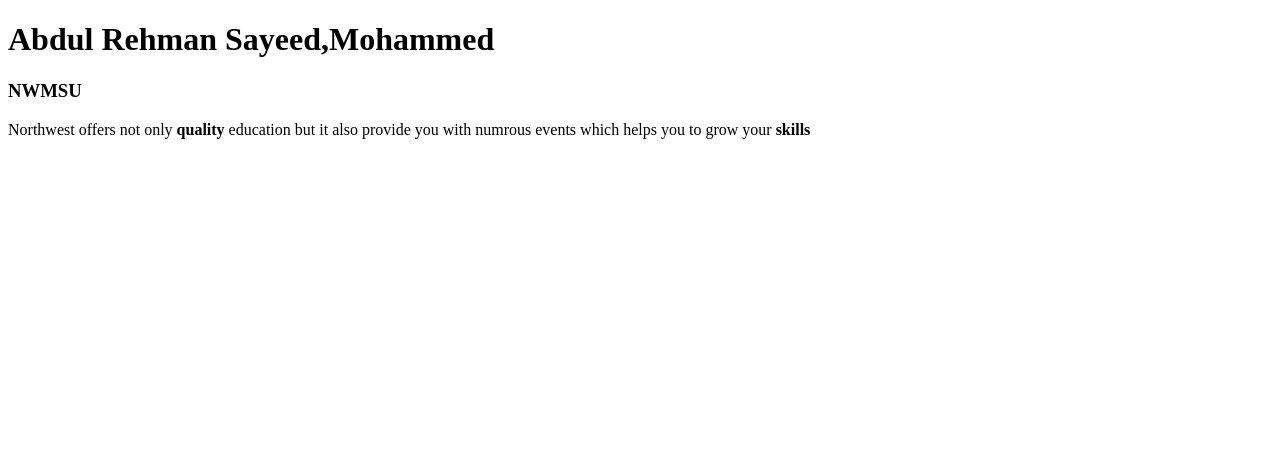
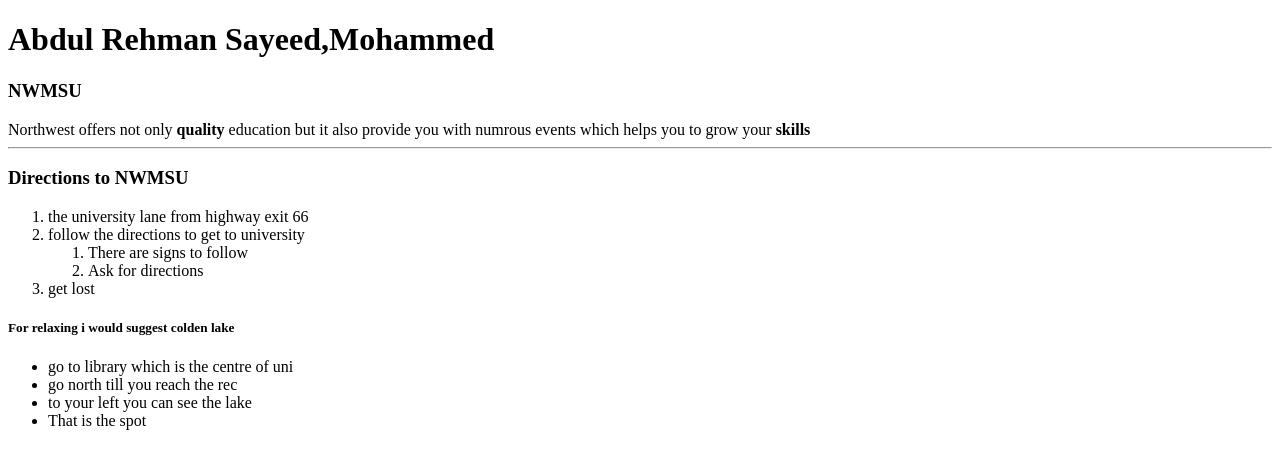
Before and after one commit to 44-563-WebApps-F21/webapps-f21-assignment-3-AbdulRehmanSayeed, a plain HTML site: page index.html in a window 1280 px wide. Drawn offline with Linux system fonts and the light colour scheme.

Commit message:
Order and unorder list

```diff
--- a/index.html
+++ b/index.html
@@ -9,6 +9,26 @@
                <h3>NWMSU
                </h3>
                Northwest offers not only <b>quality</b> education but it also provide you with numrous events which helps you to grow your <b>skills</b>
+<hr>
+<h3>Directions to NWMSU</h3>
+ <ol>
+    <li>the university lane from highway exit 66</li>
+    <li>follow the directions to get to university
+        <ol><li>There are signs to follow</li>
+        <li>Ask for directions</li></ol>
+    </li>
+    <li>get lost</li>
+ </ol>
+<h5> For relaxing i would suggest colden lake</h5>
+<ul>
+    <li>go to library which is the centre of uni</li>
+    <li>go north till you reach the rec</li>
+ <li>to your left you can see the lake</li>
+        <li>That is the spot</li>
 
 
+
+
+
+</ul>
                  </body>
```
